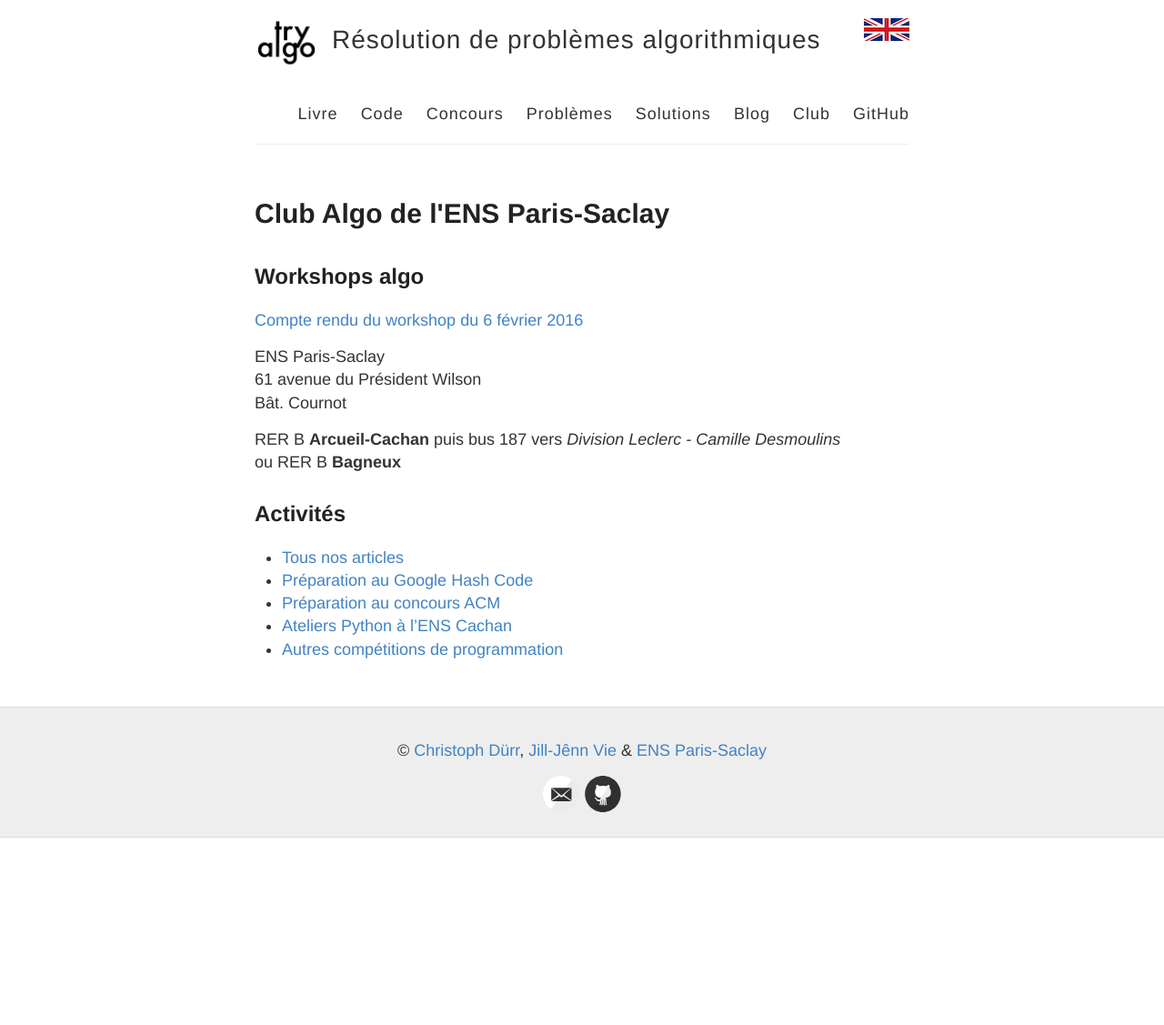
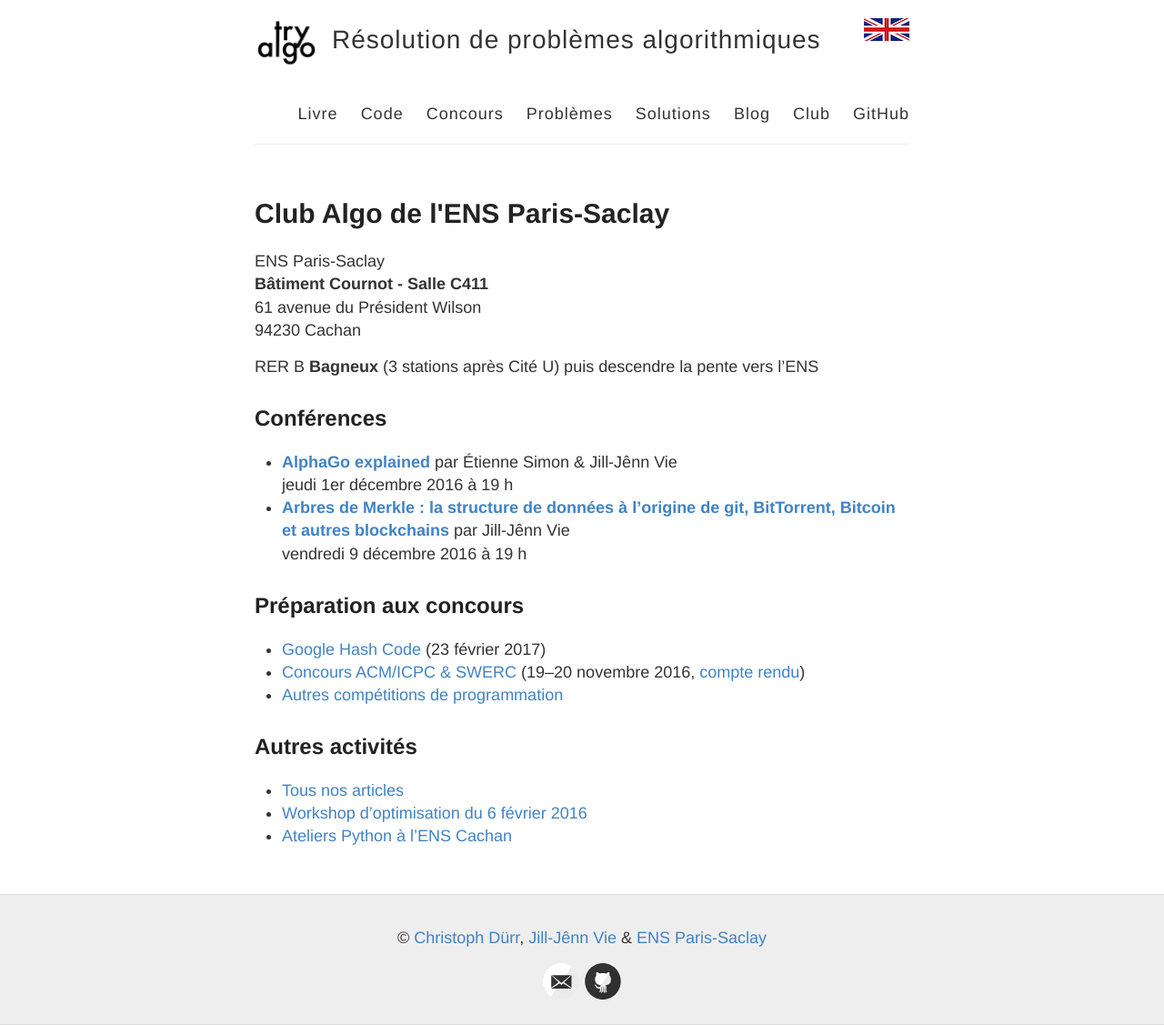
Before and after one commit to jilljenn/tryalgo.org, a Jekyll site: the page built from club.md, in a window 1280 px wide. Shown: the whole page at 91% size. Built offline with Jekyll 4.4.1, drawn with Linux system fonts in a browser that asks for light colours; nearby versions of some CDN libraries; before the commit the page ends 921 px from its top, so only the background shows below that.

Commit message:
Add conferences

```diff
--- a/club.md
+++ b/club.md
@@ -4,21 +4,28 @@ title: Club Algo de l'ENS Paris-Saclay
 front: true
 ---
 
-## Workshops algo
+ENS Paris-Saclay
+**Bâtiment Cournot - Salle C411**
+61 avenue du Président Wilson
+94230 Cachan
 
-[Compte rendu du workshop du 6 février 2016]({% post_url fr/2016-02-06-workshop-algo %})
+RER B **Bagneux** (3 stations après Cité U) puis descendre la pente vers l'ENS
 
-ENS Paris-Saclay
-61 avenue du Président Wilson
-Bât. Cournot
+## Conférences
 
-RER B **Arcueil-Cachan** puis bus 187 vers *Division Leclerc - Camille Desmoulins*
-ou RER B **Bagneux**
+- [**AlphaGo explained**](/club/) par Étienne Simon & Jill-Jênn Vie
+jeudi 1<sup>er</sup> décembre 2016 à 19 h
+- [**Arbres de Merkle : la structure de données à l'origine de git, BitTorrent, Bitcoin et autres blockchains**](/club/) par Jill-Jênn Vie
+vendredi 9 décembre 2016 à 19 h
 
-## Activités
+## Préparation aux concours
+
+- [Google Hash Code](/hashcode/) (23 février 2017)
+- [Concours ACM/ICPC & SWERC](/acm/) (19--20 novembre 2016, [compte rendu]({% post_url fr/2016-11-19-swerc-2016 %}))
+- [Autres compétitions de programmation](/contests/)
+
+## Autres activités
 
 - [Tous nos articles](/fr/)
-- [Préparation au Google Hash Code](/hashcode/)
-- [Préparation au concours ACM](/acm/)
+- [Workshop d'optimisation du 6 février 2016]({% post_url fr/2016-02-06-workshop-algo %})
 - [Ateliers Python à l'ENS Cachan](/atelier-python/)
-- [Autres compétitions de programmation](/contests/)
```
Also changed, not shown: index.md (+7 -0 lines).
